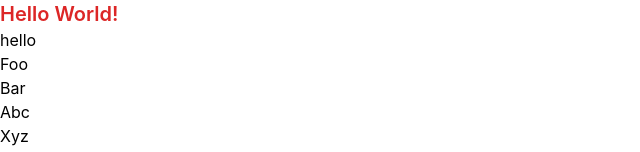
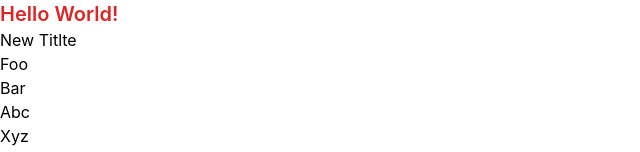
Before and after one commit to younessbennaj/pinsplash, a React (Vite) app: page / in a window 1280 px wide. Shown: the top 152 px of the page, without its empty margins (0-640 px from the left). Built offline with nearby package versions, Linux system fonts and the light colour scheme.

Commit message:
chore: Update title in App component

```diff
--- a/src/App.tsx
+++ b/src/App.tsx
@@ -2,7 +2,7 @@ function App() {
   return (
     <div>
       <h1 className="text-xl text-red-600 font-semibold">Hello World!</h1>
-      <p>hello</p>
+      <p>New Titlte</p>
       <ul>
         <li>Foo</li>
         <li>Bar</li>
```
